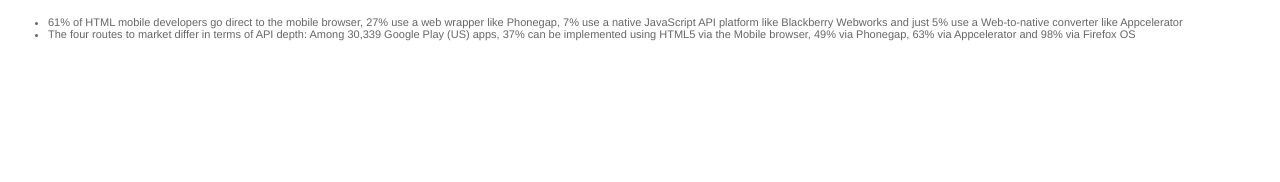
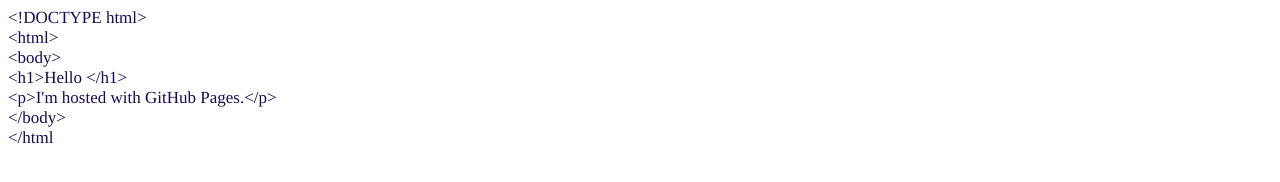
Before and after one commit to SenthilKaliathan/senthilkaliathan.github.io, a plain HTML site: page index.html in a window 1280 px wide. Drawn offline with Linux system fonts and the light colour scheme.

Commit message:
Index updated

```diff
--- a/index.html
+++ b/index.html
@@ -7,14 +7,16 @@
   <meta name="Generator" content="Cocoa HTML Writer">
   <meta name="CocoaVersion" content="1187.4">
   <style type="text/css">
-    li.li1 {margin: 0.0px 0.0px 0.0px 0.0px; line-height: 17.0px; font: 11.0px 'Helvetica Neue'; color: #666666}
-    ul.ul1 {list-style-type: disc}
+    p.p1 {margin: 0.0px 0.0px 0.0px 0.0px; line-height: 28.0px; font: 17.0px Times; color: #1a0a53}
   </style>
 </head>
 <body>
-<ul class="ul1">
-  <li class="li1">61% of HTML mobile developers go direct to the mobile browser, 27% use a web wrapper like Phonegap, 7% use a native JavaScript API platform like Blackberry Webworks and just 5% use a Web-to-native converter like Appcelerator</li>
-  <li class="li1">The four routes to market differ in terms of API depth: Among 30,339 Google Play (US) apps, 37% can be implemented using HTML5 via the Mobile browser, 49% via Phonegap, 63% via Appcelerator and 98% via Firefox OS</li>
-</ul>
+<p class="p1">&lt;!DOCTYPE html&gt;</p>
+<p class="p1">&lt;html&gt;</p>
+<p class="p1">&lt;body&gt;</p>
+<p class="p1">&lt;h1&gt;Hello &lt;/h1&gt;</p>
+<p class="p1">&lt;p&gt;I'm hosted with GitHub Pages.&lt;/p&gt;</p>
+<p class="p1">&lt;/body&gt;</p>
+<p class="p1">&lt;/html</p>
 </body>
 </html>
```
